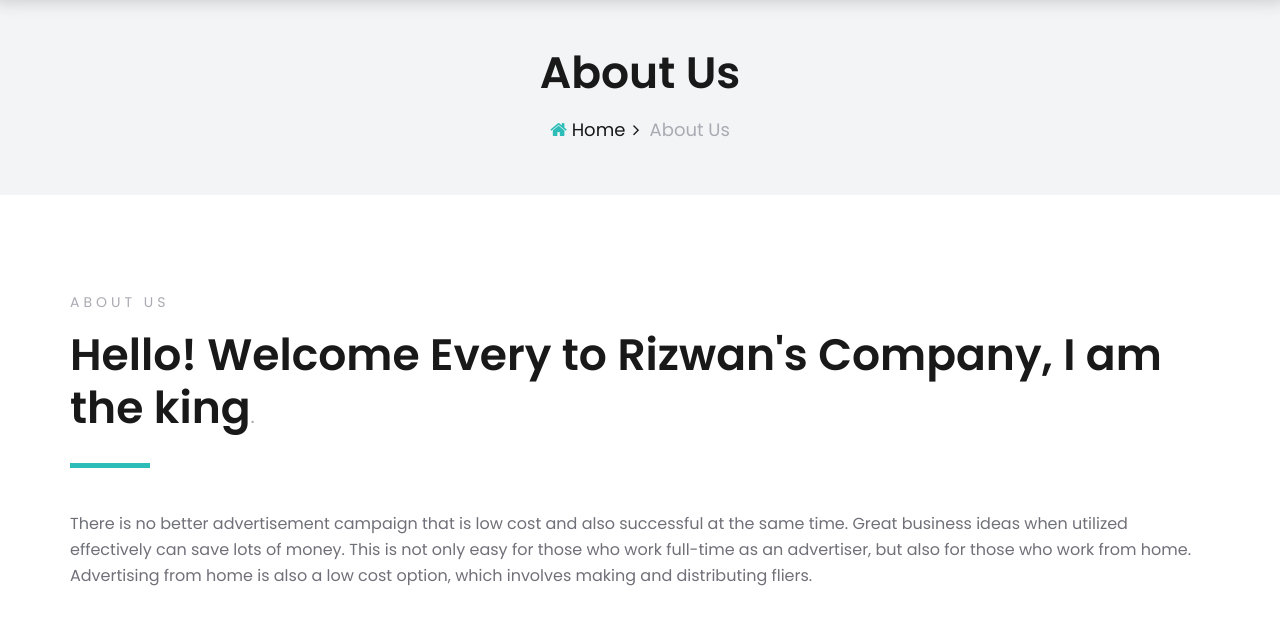
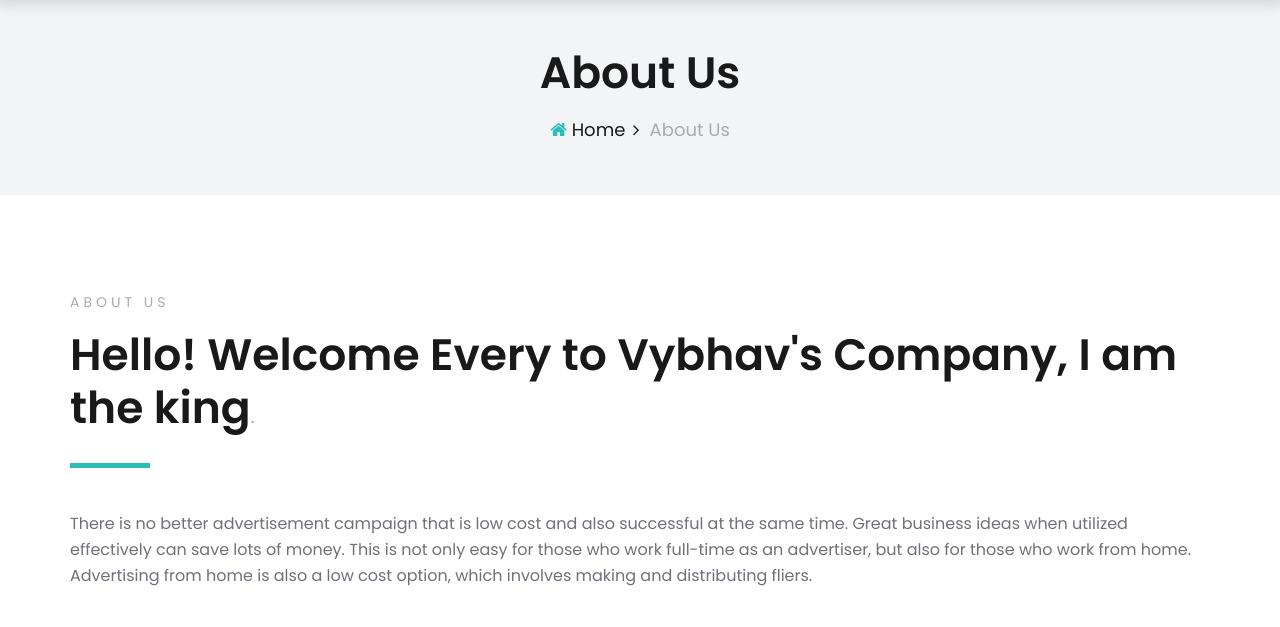
Before and after one commit to pklanka2/simpleapp, a plain HTML site: page azenta/about-us.html in a window 1280 px wide. Shown: the part 164-791 px from the top of the page. Drawn offline with Linux system fonts and the light colour scheme.

Commit message:
Update about-us.html

```diff
--- a/azenta/about-us.html
+++ b/azenta/about-us.html
@@ -199,7 +199,7 @@
                 <div class="col-lg-12">
                     <div class="section-title">
                         <span>About Us</span>
-                        <h2>Hello! Welcome Every to Rizwan's Company, I am the king<span>.</span></h2>
+                        <h2>Hello! Welcome Every to Vybhav's Company, I am the king<span>.</span></h2>
                         <p>There is no better advertisement campaign that is low cost and also successful at the same
                             time. Great business ideas when utilized effectively can save lots of money. This is not
                             only easy for those who work full-time as an advertiser, but also for those who work from
```
